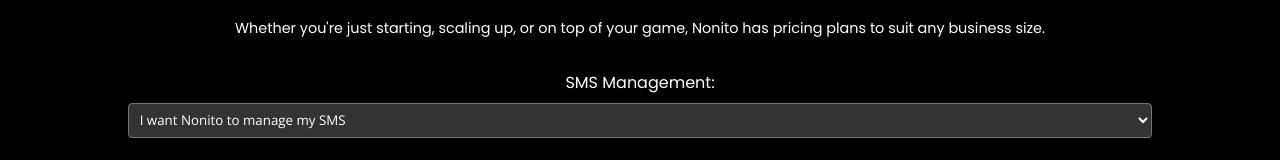
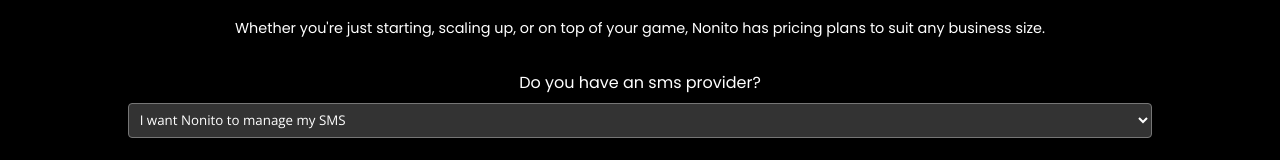
Before and after one commit to Shoffly/nonito_landing, a Next.js app: page /pricing in a window 1280 px wide. Shown: the part 178-338 px from the top of the page. Built offline with nearby package versions, Linux system fonts and the light colour scheme.

Commit message:
Updates to costing

```diff
--- a/pages/pricing.js
+++ b/pages/pricing.js
@@ -98,7 +98,7 @@ const PricingPage = () => {
 
         <div className={styles.smsControl}>
           <label className={styles.sliderLabel}>
-            SMS Management:
+            Do you have an sms provider?
           </label>
           <select
             value={smsManagement}
@@ -162,7 +162,7 @@ const PricingPage = () => {
         </div>
         {smsManagement === 'existing' && (
           <p className={styles.disclaimer}>
-            * Nonito connects to your SMS provider and will charge you separately and in addition to your current SMS sending cost.
+            * Nonito connects to your SMS provider and will charge you separately per sms.
           </p>
         )}
       </div>
```
